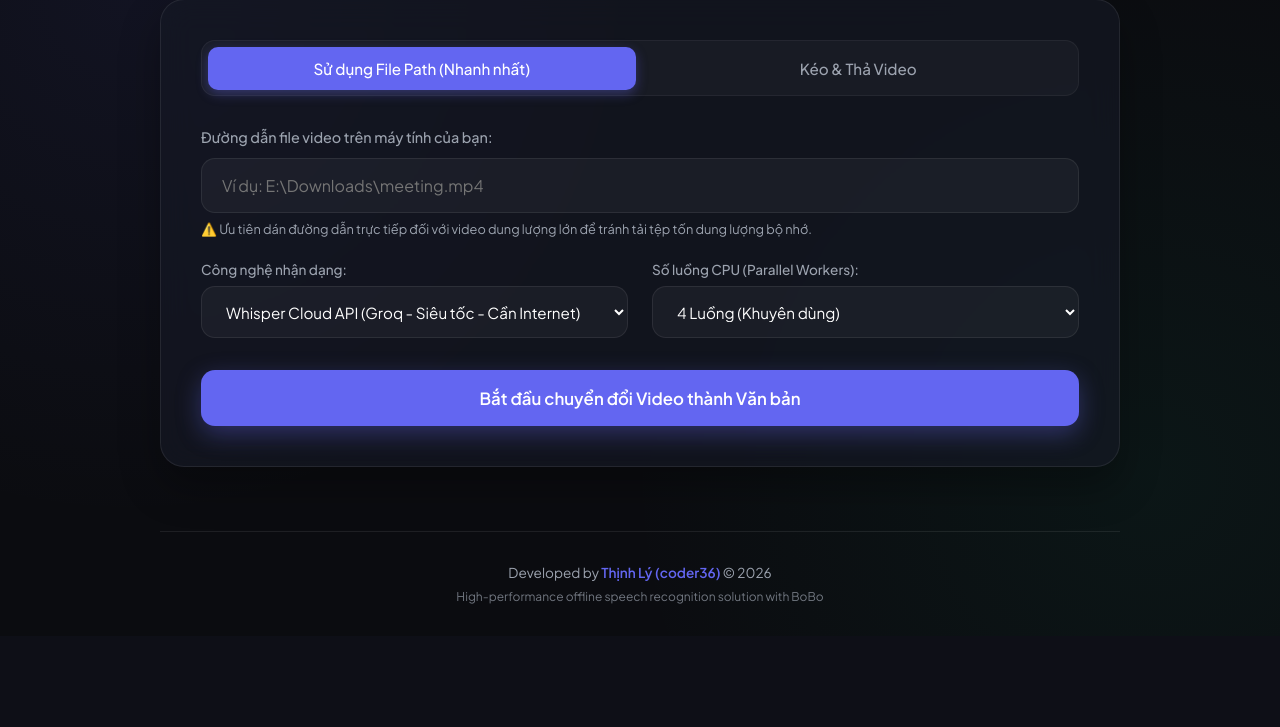
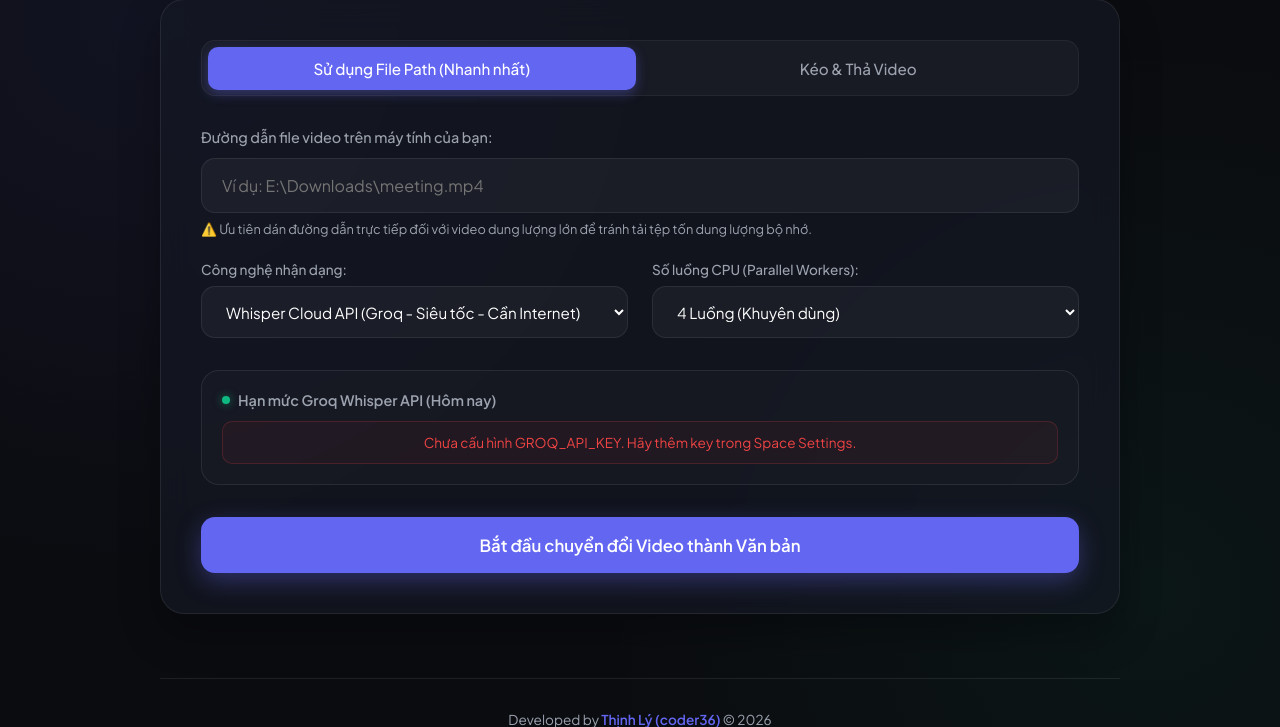
Before and after one commit to ThinhLy-Coder36/VideoToTextTool, a FastAPI app: page / in a window 1280 px wide. Shown: the part 168-895 px from the top of the page. Before the commit the page ends 772 px from the top, so only its background shows below. Run offline with FastAPI, Linux system fonts and the light colour scheme; data that the repository does not hold is empty.

Commit message:
Implement real-time Groq API quota display on the UI and backend tracking

```diff
--- a/app.py
+++ b/app.py
@@ -52,6 +52,36 @@ def get_cached_whisper_model(model_size: str):
 # task_id -> { "status": "processing/completed/failed", "filename": str, "progress": int, "total": int, "text": str, "error": str }
 tasks_db = {}
 
+# Lưu trữ trạng thái sử dụng của Groq API Key
+groq_keys_status = {}
+
+def init_groq_keys():
+    api_keys_str = os.getenv("GROQ_API_KEY", "")
+    keys = [k.strip() for k in api_keys_str.split(",") if k.strip()]
+    # Dọn dẹp các key không còn cấu hình
+    for k in list(groq_keys_status.keys()):
+        if k not in keys:
+            del groq_keys_status[k]
+    # Khởi tạo key mới
+    for k in keys:
+        if k not in groq_keys_status:
+            masked = f"{k[:7]}...{k[-4:]}" if len(k) > 10 else "Invalid Key"
+            groq_keys_status[k] = {
+                "masked": masked,
+                "used_seconds": 0.0,
+                "status": "Active",
+                "limit_seconds": 3600.0 # 60 phút
+            }
+
+def update_key_status(key, status, used_seconds=0.0):
+    init_groq_keys()
+    if key in groq_keys_status:
+        groq_keys_status[key]["status"] = status
+        groq_keys_status[key]["used_seconds"] += used_seconds
+        if groq_keys_status[key]["used_seconds"] >= groq_keys_status[key]["limit_seconds"]:
+            groq_keys_status[key]["status"] = "Rate Limited"
+        log.info(f"Cập nhật key {groq_keys_status[key]['masked']}: status={status}, used_seconds={used_seconds}")
+
 # Ensure required directories exist
 UPLOAD_DIR = Path("uploads")
 UPLOAD_DIR.mkdir(exist_ok=True)
@@ -91,6 +121,8 @@ def run_transcription_task(task_id: str, video_path: str, filename: str, engine:
             whisper_model_size=whisper_model,
             whisper_model_instance=whisper_model_instance
         )
+        if engine == "groq":
+            transcriber.key_status_callback = update_key_status
 
         log.info(f"Bắt đầu dịch task {task_id}: {filename}")
 
@@ -206,6 +238,22 @@ async def get_task_status(task_id: str):
     return tasks_db[task_id]
 
 
+@app.get("/api/quota")
+async def get_quota_status():
+    """API lấy hạn mức sử dụng hiện tại của các Groq API Keys."""
+    init_groq_keys()
+    keys_info = []
+    for k, status in groq_keys_status.items():
+        remaining = max(0.0, status["limit_seconds"] - status["used_seconds"])
+        keys_info.append({
+            "masked": status["masked"],
+            "remaining_seconds": round(remaining, 2),
+            "limit_seconds": status["limit_seconds"],
+            "status": status["status"]
+        })
+    return {"keys": keys_info}
+
+
 @app.get("/api/audio/{task_id}")
 async def get_audio(task_id: str):
     """Phục vụ file âm thanh WAV đã trích xuất của task."""
--- a/templates/index.html
+++ b/templates/index.html
@@ -590,6 +590,17 @@
                 </div>
             </div>
 
+            <!-- Groq Quota Display -->
+            <div id="groq-quota-container" style="display: none; background: rgba(255, 255, 255, 0.02); border: 1px solid var(--border-color); border-radius: 18px; padding: 1.25rem; margin-bottom: 2rem; text-align: left;">
+                <div style="font-size: 0.9rem; font-weight: 600; color: var(--text-muted); margin-bottom: 0.75rem; display: flex; align-items: center; gap: 0.5rem;">
+                    <span style="width: 8px; height: 8px; background: #10b981; border-radius: 50%; display: inline-block; box-shadow: 0 0 8px rgba(16, 185, 129, 0.6);"></span>
+                    Hạn mức Groq Whisper API (Hôm nay)
+                </div>
+                <div id="groq-keys-list" style="display: flex; flex-direction: column; gap: 0.75rem;">
+                    <!-- Rendered by JS -->
+                </div>
+            </div>
+
             <button type="submit" class="btn-submit" id="submit-btn">
                 <span>Bắt đầu chuyển đổi Video thành Văn bản</span>
             </button>
@@ -627,11 +638,68 @@
         } else {
             container.style.display = 'none';
         }
+        fetchQuotaStatus();
+    }
+
+    async function fetchQuotaStatus() {
+        const engine = document.getElementById('engine').value;
+        const container = document.getElementById('groq-quota-container');
+        if (engine !== 'groq') {
+            if (container) container.style.display = 'none';
+            return;
+        }
+
+        try {
+            const res = await fetch('/api/quota');
+            if (res.ok) {
+                const data = await res.json();
+                const list = document.getElementById('groq-keys-list');
+                if (!list) return;
+                list.innerHTML = '';
+
+                if (data.keys && data.keys.length > 0) {
+                    if (container) container.style.display = 'block';
+                    data.keys.forEach((key, idx) => {
+                        const remainingMin = (key.remaining_seconds / 60).toFixed(1);
+                        const limitMin = (key.limit_seconds / 60).toFixed(0);
+                        const pct = Math.round((key.remaining_seconds / key.limit_seconds) * 100);
+
+                        let statusBadge = `<span style="color: #10b981; background: rgba(16, 185, 129, 0.1); padding: 0.2rem 0.5rem; border-radius: 6px; font-weight: 600; font-size: 0.75rem;">ĐANG HOẠT ĐỘNG</span>`;
+                        if (key.status === 'Rate Limited') {
+                            statusBadge = `<span style="color: #ef4444; background: rgba(239, 68, 68, 0.1); padding: 0.2rem 0.5rem; border-radius: 6px; font-weight: 600; font-size: 0.75rem;">HẾT HẠN MỨC (429)</span>`;
+                        }
+
+                        const keyItem = document.createElement('div');
+                        keyItem.style = "display: flex; justify-content: space-between; align-items: center; background: rgba(255,255,255,0.02); padding: 0.75rem 1rem; border-radius: 12px; border: 1px solid var(--border-color);";
+                        keyItem.innerHTML = `
+                            <div style="display: flex; flex-direction: column; gap: 0.25rem;">
+                                <span style="font-weight: 600; color: #f3f4f6; font-size: 0.9rem;">Tài khoản ${idx + 1}: <span style="font-family: monospace; color: var(--primary); font-size: 0.95rem;">${key.masked}</span></span>
+                                <span style="color: var(--text-muted); font-size: 0.8rem;">Còn lại khoảng: <strong style="color: #fff;">${remainingMin} phút</strong> / ${limitMin} phút (${pct}%)</span>
+                            </div>
+                            <div>
+                                ${statusBadge}
+                            </div>
+                        `;
+                        list.appendChild(keyItem);
+                    });
+                } else {
+                    if (container) container.style.display = 'block';
+                    const warningDiv = document.createElement('div');
+                    warningDiv.style = "color: #ef4444; font-size: 0.85rem; padding: 0.75rem; background: rgba(239, 68, 68, 0.05); border-radius: 10px; border: 1px solid rgba(239,68,68,0.2); text-align: center; width: 100%;";
+                    warningDiv.innerText = "Chưa cấu hình GROQ_API_KEY. Hãy thêm key trong Space Settings.";
+                    list.appendChild(warningDiv);
+                }
+            }
+        } catch (err) {
+            console.error("Lỗi lấy thông tin quota: ", err);
+        }
     }
 
     // Khởi tạo trạng thái khi tải trang
     window.addEventListener('DOMContentLoaded', () => {
         toggleWhisperModel();
+        // Định kỳ lấy trạng thái quota mỗi 10 giây
+        setInterval(fetchQuotaStatus, 10000);
     });
 
     function formatTime(seconds) {
@@ -768,6 +836,7 @@
 
                     if (statusData.status === 'completed' || statusData.status === 'failed') {
                         clearInterval(pollInterval);
+                        fetchQuotaStatus();
                     }
                 }
             } catch (err) {
```
Also changed, not shown: transcriber.py (+10 -0 lines).
